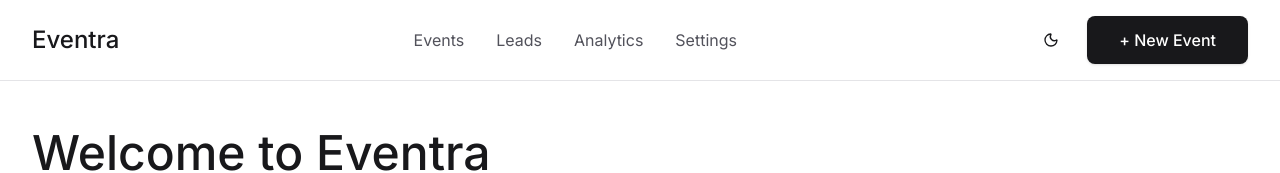
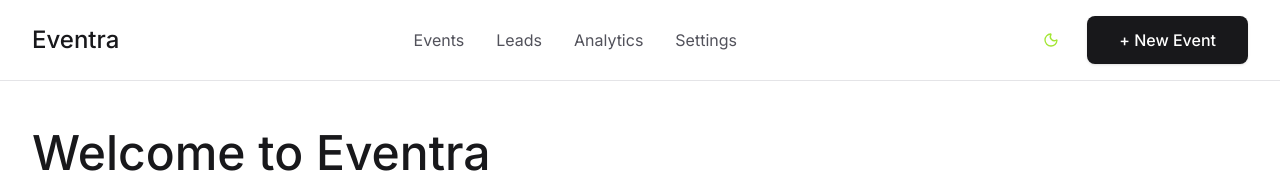
Before and after one commit to crestpointmarketing/eventra-app, a Next.js app: page / in a window 1280 px wide. Shown: the top 173 px of the page. Built offline with nearby package versions, Linux system fonts and the light colour scheme; no server answers; the database is empty.

Commit message:
style: make both theme toggle icons neon green
Updated both Sun and Moon icons to use lime-400 neon green for
consistent branding across all theme states.

```diff
--- a/src/components/theme-toggle.tsx
+++ b/src/components/theme-toggle.tsx
@@ -28,7 +28,7 @@ export function ThemeToggle() {
             {theme === 'dark' ? (
                 <Sun className="h-5 w-5 text-lime-400" />
             ) : (
-                <Moon className="h-5 w-5 text-zinc-900 dark:text-zinc-100" />
+                <Moon className="h-5 w-5 text-lime-400" />
             )}
             <span className="sr-only">Toggle theme</span>
         </Button>
```
